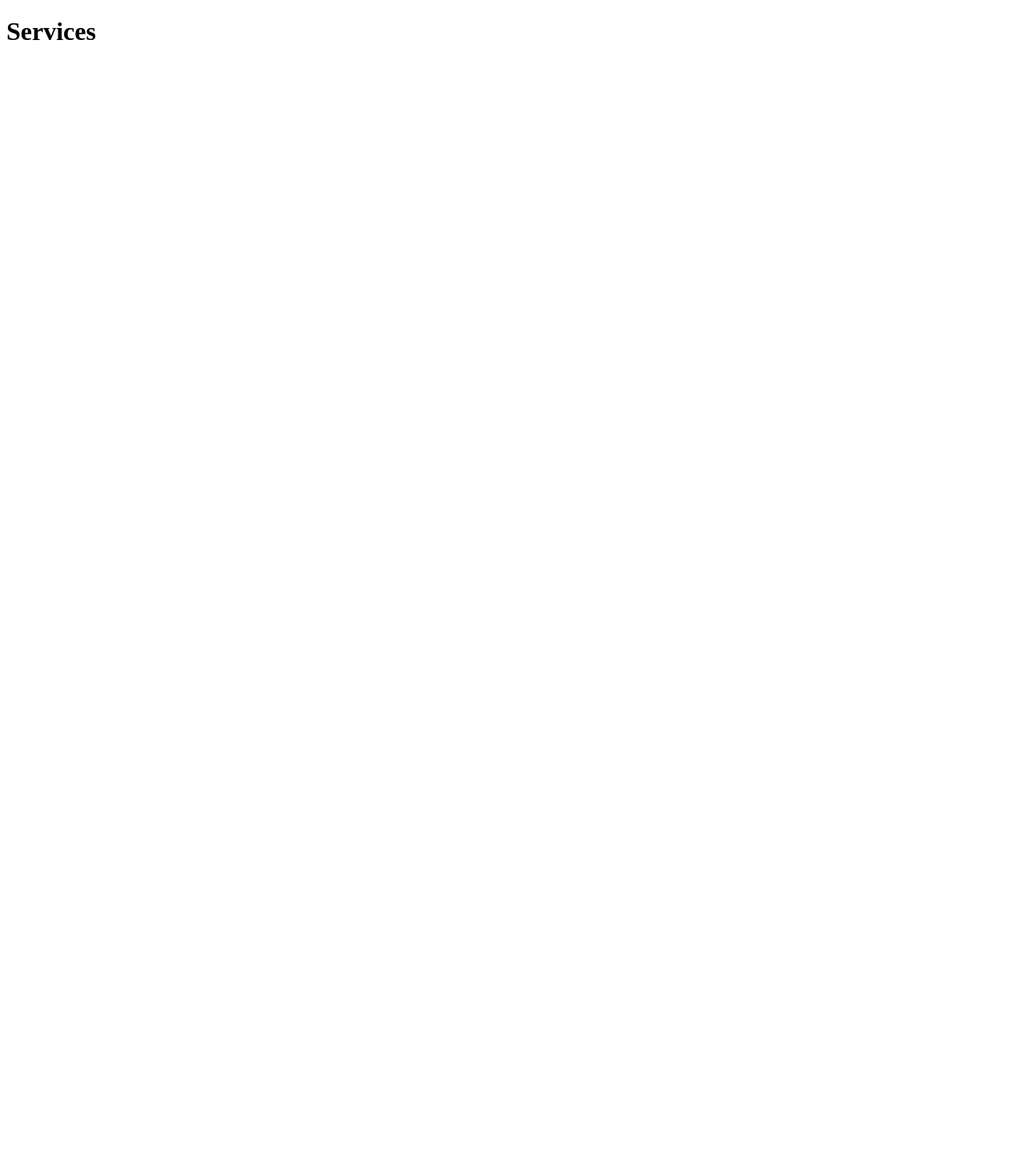
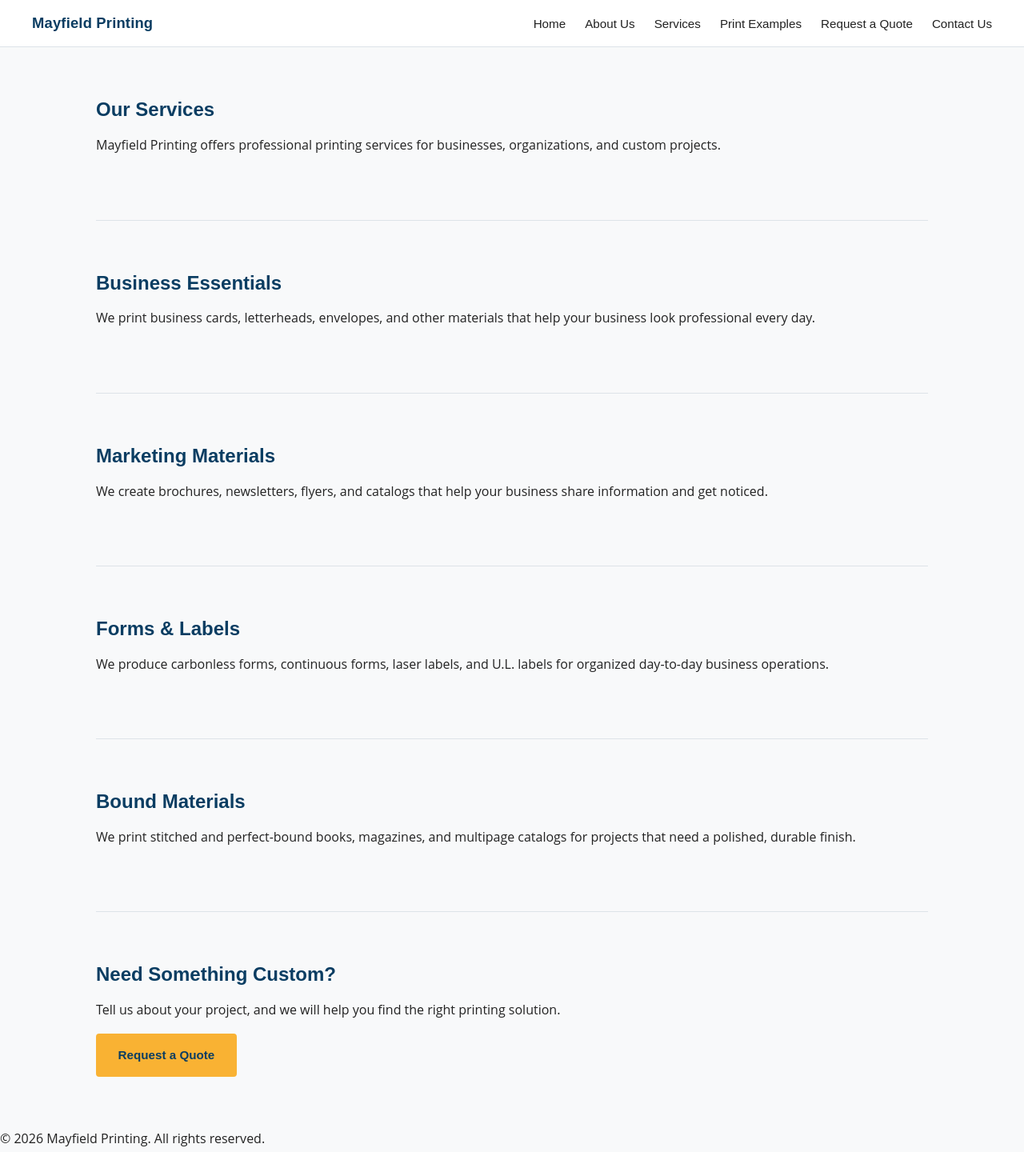
Before and after one commit to CadeR69/Programmer-2026, a plain HTML site: page mayfield-printing/pages/services.html in a window 1280 px wide. Shown: the whole page at 80% size. Before the commit the page ends 800 px from the top, so only its background shows below. Drawn offline with Linux system fonts and the light colour scheme.

Commit message:
Build out Services page with full site styling

```diff
--- a/mayfield-printing/pages/services.html
+++ b/mayfield-printing/pages/services.html
@@ -1 +1,92 @@
-<!DOCTYPE html><html><body><h1>Services</h1></body></html>
+<!DOCTYPE html>
+<html lang="en">
+<head>
+    <meta charset="UTF-8">
+    <meta name="viewport" content="width=device-width, initial-scale=1">
+    <title>Services | Mayfield Printing</title>
+
+    <link rel="stylesheet" href="../css/variables.css">
+    <link rel="stylesheet" href="../css/style.css">
+    <link rel="stylesheet" href="../css/layout.css">
+    <link rel="stylesheet" href="../css/navigation.css">
+    <link rel="stylesheet" href="../css/buttons.css">
+    <link rel="stylesheet" href="../css/cards.css">
+    <link rel="stylesheet" href="../css/utilities.css">
+    <link rel="stylesheet" href="../css/animations.css">
+    <link rel="stylesheet" href="../css/forms.css">
+    <link rel="stylesheet" href="../css/responsive.css">
+</head>
+
+<body>
+    <header>
+        <h1>Mayfield Printing</h1>
+
+        <nav>
+            <ul>
+                <li><a href="../index.html">Home</a></li>
+                <li><a href="about.html">About Us</a></li>
+                <li><a href="services.html">Services</a></li>
+                <li><a href="gallery.html">Print Examples</a></li>
+                <li><a href="quote.html">Request a Quote</a></li>
+                <li><a href="contact.html">Contact Us</a></li>
+            </ul>
+        </nav>
+    </header>
+
+    <main>
+        <section>
+            <h2>Our Services</h2>
+
+            <p>
+                Mayfield Printing offers professional printing services for businesses, organizations, and custom projects.
+            </p>
+        </section>
+
+        <section>
+            <h2>Business Essentials</h2>
+
+            <p>
+                We print business cards, letterheads, envelopes, and other materials that help your business look professional every day.
+            </p>
+        </section>
+
+        <section>
+            <h2>Marketing Materials</h2>
+
+            <p>
+                We create brochures, newsletters, flyers, and catalogs that help your business share information and get noticed.
+            </p>
+        </section>
+
+        <section>
+            <h2>Forms & Labels</h2>
+
+            <p>
+                We produce carbonless forms, continuous forms, laser labels, and U.L. labels for organized day-to-day business operations.
+            </p>
+        </section>
+
+        <section>
+            <h2>Bound Materials</h2>
+
+            <p>
+                We print stitched and perfect-bound books, magazines, and multipage catalogs for projects that need a polished, durable finish.
+            </p>
+        </section>
+
+        <section>
+            <h2>Need Something Custom?</h2>
+
+            <p>
+                Tell us about your project, and we will help you find the right printing solution.
+            </p>
+
+            <a href="quote.html" class="btn btn-primary">Request a Quote</a>
+        </section>
+    </main>
+
+    <footer>
+        <p>&copy; 2026 Mayfield Printing. All rights reserved.</p>
+    </footer>
+</body>
+</html>
```
